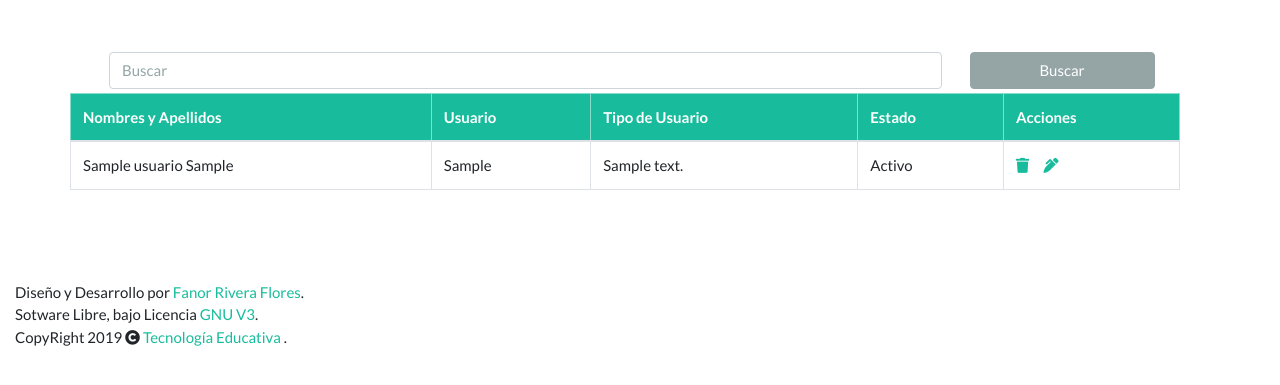
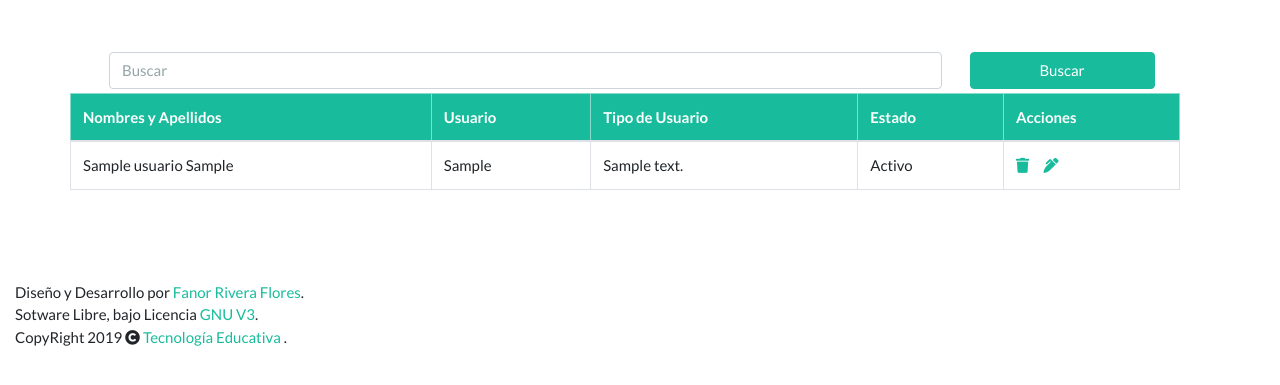
Before and after one commit to fanorflores/libros, a PHP site: page /usuarios.php in a window 1280 px wide. Shown: the part 88-473 px from the top of the page. Run offline with PHP 8.4, Linux system fonts and the light colour scheme; tables that the repository leaves empty hold one stand-in row (values such as "Sample post").

Commit message:
Cambio del botón secondary a Seccess

```diff
--- a/usuarios.php
+++ b/usuarios.php
@@ -9,7 +9,7 @@ $tabla = $usuarios->listarUsuarios();
     <div class="">
     <form class="form-inline 2 my-4 my-lg-0">
       <input class="form-control mx-4 mr-sm-12 col-9" type="text" placeholder="Buscar">
-      <button class="btn btn-secondary my-2 mx-1 my-sm-0 col-2" type="submit">Buscar</button>
+      <button class="btn btn-success my-2 mx-1 my-sm-0 col-2" type="submit">Buscar</button>
     </form>
     </div>
     <article class="row table-responsive my-1">
```
